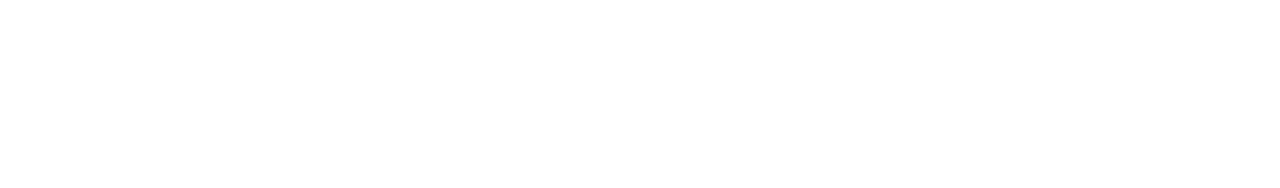
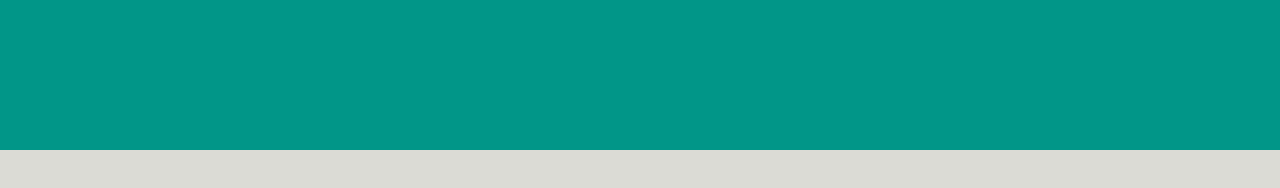
Before and after one commit to antoniolovotrico/vue-boolzapp, a plain HTML site: page milestone1/index.html in a window 1280 px wide. Drawn offline with nearby package versions, Linux system fonts and the light colour scheme.

Commit message:
set colour and header background

```diff
--- a/milestone1/assets/css/style.css
+++ b/milestone1/assets/css/style.css
@@ -0,0 +1,14 @@
+*{
+    margin: 0;
+    padding: 0;
+    box-sizing: border-box;
+}
+
+header{
+    height: 150px;
+    background-color: #019688;
+}
+#background{
+    height: 100vh;
+    background-color: #DBDBD5;
+}
--- a/milestone1/index.html
+++ b/milestone1/index.html
@@ -10,6 +10,10 @@
     </head>
     <body>
         <div id="app">
+            <header></header>
+            <div id="background">
+
+            </div>
 
         </div>
         <script src="https://cdn.jsdelivr.net/npm/vue@2/dist/vue.js"></script>
```
